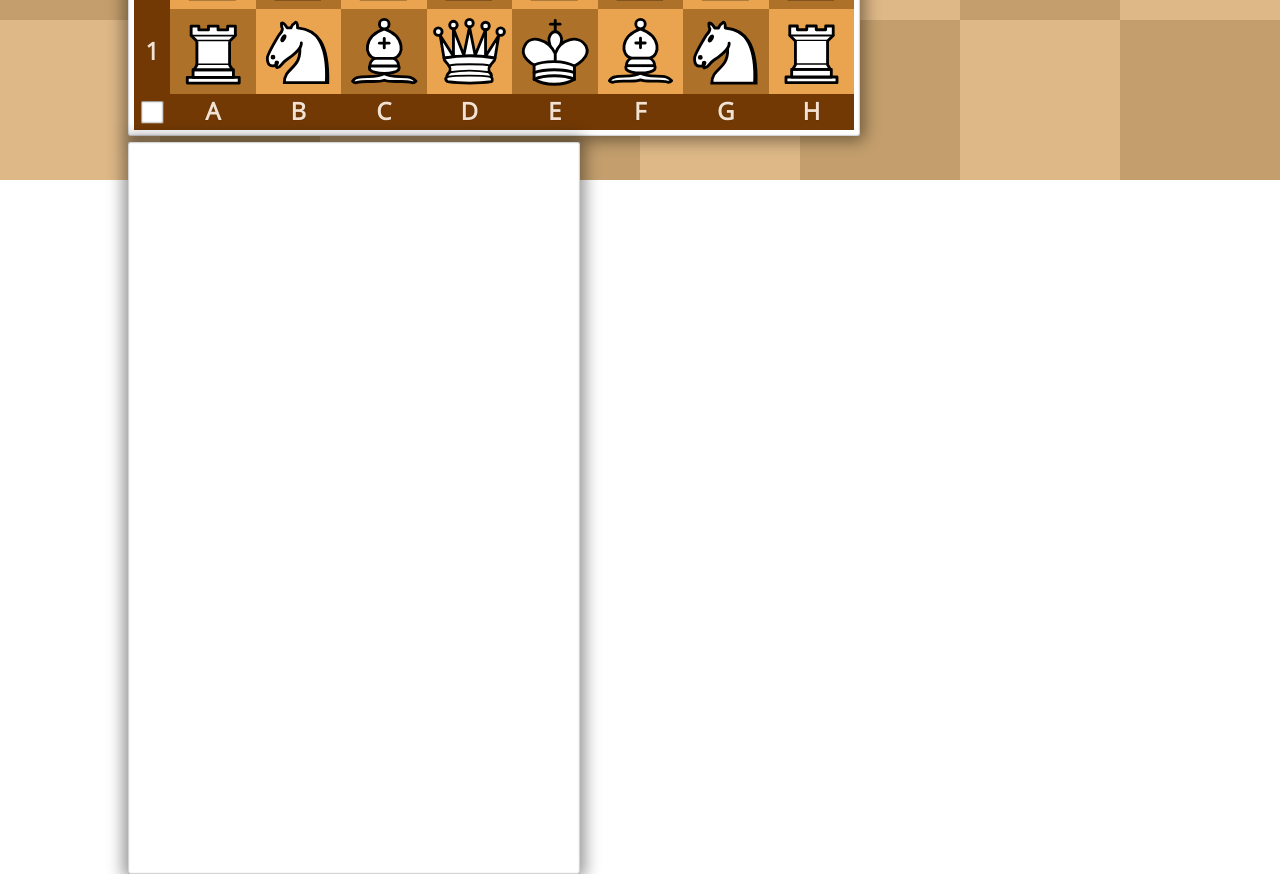
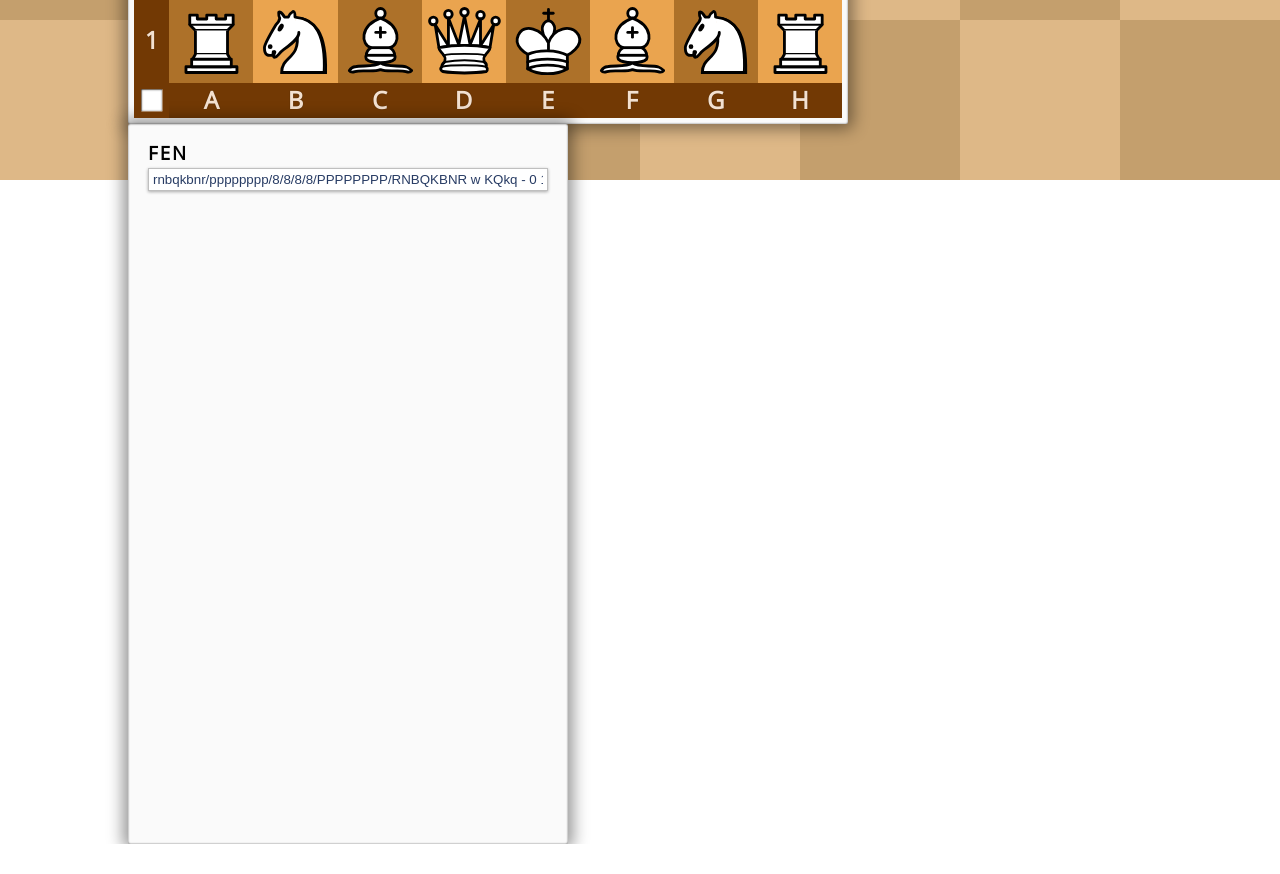
Before and after one commit to mbuvarp/chessboard, a Vue app in the folder chessboard/: page / in a window 1280 px wide. Shown: the part 620-1494 px from the top of the page. After the commit the page ends 1464 px from the top, so only its background shows below. Built offline with nearby package versions, Linux system fonts and the light colour scheme.

Commit message:
Check is now discovered, and fixed bug in en passant where any piece could capture

```diff
--- a/chessboard/src/components/Board.vue
+++ b/chessboard/src/components/Board.vue
@@ -68,7 +68,7 @@
 
 <script>
     import Vue from 'vue'
-    import { mapState } from 'vuex'
+    import { mapState, mapMutations } from 'vuex'
     import ChessPiece from '../assets/libs/chesspiece'
 
     // const interact = require('interactjs')
@@ -86,6 +86,7 @@
 
                 currentPiece: null,
                 turn: 0,
+                check: false,
                 enPassant: null,
                 promoting: false,
                 promotion: null,
@@ -96,6 +97,8 @@
                     blackKing: true,
                     blackQueen: true
                 },
+                halfMove: 0,
+                fullMove: 1,
 
                 interact: {
                     holdingPiece: null,
@@ -162,6 +165,8 @@
                         const piece = new ChessPiece(type, color, side, square)
                         this.pieces.push(piece)
                     }
+
+                this.updateConfigFEN(this.createFEN())
             },
 
             initInteract() {
@@ -252,9 +257,11 @@
                 // Snap piece to square if legal move and perform move
                 const square = this.interact.overSquare
                 const squareElement = this.squareElementByDescriptor(square)
-                if (squareElement !== null && this.currentPiece.moveIsLegal(square)) {
-                    this.performMove(square)
-                }
+                if (squareElement !== null && this.currentPiece.moveIsLegal(square))
+                    if (!this.check || !this.lookForCheckIf(this.currentPiece.square, square))
+                        this.performMove(square)
+
+
                 pieceElement.css({
                     left: 0,
                     top: 0,
@@ -280,11 +287,13 @@
                     return
 
                 // Check if there is a capture
-                if (this.squareIsOccupied(square, piece.opponent))
+                if (this.squareIsOccupied(square, piece.opponent)) {
                     this.capturePiece(this.getPieceBySquare(square))
-                else if (square === this.enPassant) {
+                    this.halfMove = -1
+                } else if (square === this.enPassant && piece.type === 'P') {
                     const epSquare = this.enPassant.substring(0, 1) + (parseInt(this.enPassant.substring(1, 2), 10) + (piece.color === 'W' ? -1 : 1))
                     this.capturePiece(this.getPieceBySquare(epSquare))
+                    this.halfMove = -1
                 }
 
                 const prevSquare = piece.square
@@ -331,12 +340,20 @@
                     this.enPassant = null
 
                 const finishTurn = function (self) {
+                    // Increase halfMove and fullMove
+                    self.halfMove = piece.type === 'P' ? 0 : self.halfMove + 1
+                    self.fullMove += self.turn
+
                     // Update turn
                     self.turn = self.turn === 0 ? 1 : 0
+
+                    self.check = false
 
                     if (self.boardConfig.highlight.move)
                         self.highlightedSquares.move = [prevSquare, square]
 
+                    // Update FEN and find new legal moves
+                    self.updateConfigFEN(self.createFEN())
                     self.findAllLegalMoves()
                 }
 
@@ -365,7 +382,6 @@
 
                 // Set promoter style
                 const col = Math.abs(square.charCodeAt(0) - (this.boardConfig.flipped ? 73 : 64))
-                console.log(col)
                 const toRight = col > 5
                 let left = squareElement.offset().left
                 if (toRight)
@@ -405,6 +421,8 @@
             squareIsAttacked(square, color) {
                 for (let i = 0; i < this.pieces.length; i++) {
                     const piece = this.pieces[i]
+                    if (piece.is_captured)
+                        continue
                     if (piece.color === color) {
                         if (piece.type !== 'P' && piece.legalMoves.includes(square))
                             return true
@@ -425,10 +443,16 @@
                 }
                 return false
             },
-            findAllLegalMoves() {
+            findAllLegalMoves(nocheck) {
+                if (typeof nocheck === 'undefined')
+                    nocheck = false
+
                 for (let i = 0; i < this.pieces.length; ++i)
                     if (!this.pieces[i].is_captured)
                         this.pieces[i].legalMoves = this.findLegalMovesForPiece(this.pieces[i])
+
+                if (!nocheck)
+                    this.check = this.lookForCheck()
             },
             findLegalMovesForPiece(piece) {
                 // TODO check if can move, e.g. if there is a discovered check
@@ -447,8 +471,6 @@
                 const rank = parseInt(piece.square.substring(1, 2), 10)
 
                 if (piece.type === 'P') {
-                    // TODO en passant
-
                     if (piece.color === 'W') {
                         // Advance pawn 1
                         if (rank < 8)
@@ -841,6 +863,39 @@
 
                 return legalMoves
             },
+            lookForCheck() {
+                // Check to see if king square is attacked
+                const whiteKing = this.pieces.find(piece => piece.color === 'W' && piece.type === 'K')
+                const blackKing = this.pieces.find(piece => piece.color === 'B' && piece.type === 'K')
+
+                if (typeof whiteKing === 'undefined' || typeof blackKing === 'undefined')
+                    // TODO invalid game
+                    return false
+
+                return this.squareIsAttacked(whiteKing.square, 'B') || this.squareIsAttacked(blackKing.square, 'W')
+            },
+            lookForCheckIf(fromSquare, toSquare) {
+                const piece = this.getPieceBySquare(fromSquare)
+
+                if (typeof piece === 'undefined')
+                    // TODO error
+                    return false
+
+                const pieceOnTarget = this.getPieceBySquare(toSquare)
+                if (typeof pieceOnTarget !== 'undefined')
+                    pieceOnTarget.is_captured = true
+
+                piece.square = toSquare
+                this.findAllLegalMoves(true)
+                const check = this.lookForCheck()
+
+                // Reset
+                if (typeof pieceOnTarget !== 'undefined')
+                    pieceOnTarget.is_captured = false
+                piece.square = fromSquare
+                this.findAllLegalMoves(false)
+                return check
+            },
 
             getPieceBySquare(square) {
                 return this.pieces.find(piece => piece.square === square)
@@ -867,14 +922,64 @@
                 return this.highlightedSquares.move.includes(square)
             },
 
+            createFEN() {
+                let fen = ''
+
+                // Iterate over ranks, descending
+                for (let r = 8; r >= 1; --r) {
+                    let rankStr = ''
+                    let empty = 0
+                    // Iterate over cols, from A
+                    for (let c = 65; c <= 72; ++c) {
+                        const letter = String.fromCharCode(c)
+                        const piece = this.getPieceBySquare(`${letter}${r}`)
+                        if (typeof piece === 'undefined')
+                            ++empty
+                        else {
+                            if (empty) {
+                                rankStr += empty
+                                empty = 0
+                            }
+                            rankStr += piece.color === 'B' ? piece.type.toLowerCase() : piece.type.toUpperCase()
+                        }
+                    }
+                    fen += (rankStr || '8')
+                    fen += empty > 0 && empty < 8 ? empty : ''
+                    fen += r === 1 ? '' : '/'
+                }
+
+                // Turn
+                const color = this.turn === 0 ? 'w' : 'b'
+                fen += ` ${color} `
+
+                // Castling
+                fen += this.castling.whiteKing ? 'K' : ''
+                fen += this.castling.whiteQueen ? 'Q' : ''
+                fen += this.castling.blackKing ? 'k' : ''
+                fen += this.castling.blackQueen ? 'q' : ''
+
+                // En passant
+                fen += this.enPassant === null ? ' - ' : ` ${this.enPassant.toLowerCase()} `
+
+                // Half move and full move
+                fen += `${this.halfMove} ${this.fullMove}`
+
+                return fen
+            },
+
             keyDown(evt) {
                 switch (evt.key.toLowerCase()) {
                 case 't':
+                    this.createFEN()
                     break;
                 default:
                     break;
                 }
-            }
+            },
+
+            ...mapMutations([
+                'updateConfigFEN'
+            ])
         }
     }
 
--- a/chessboard/src/components/BoardContainer.vue
+++ b/chessboard/src/components/BoardContainer.vue
@@ -25,13 +25,14 @@
         width: 720px;
         height: 720px;
         margin-right: 36px;
-        display: inline-block;
+        float: left;
         padding: 6px;
-        background-color: white;
+        background-color: #fafafa;
         text-shadow: 0px 0px 1px rgba(0, 0, 0, 0.5);
         box-shadow: 0 0 16px 5px rgba(0, 0, 0, 0.42),
                     inset 0 0 2px rgba(0, 0, 0, 0.63);
         border-radius: 2px;
+        box-sizing: border-box;
     }
 
 </style>
--- a/chessboard/src/components/BoardControls.vue
+++ b/chessboard/src/components/BoardControls.vue
@@ -1,17 +1,34 @@
 <template>
 
     <div id="controls">
-
+        <div class="fen">
+            <h3>FEN</h3>
+            <input type="text" :value="fen">
+        </div>
     </div>
 
 </template>
 
 <script>
+    import { mapState, mapMutations } from 'vuex'
+
     export default {
         name: 'BoardControls',
 
         components: {
 
+        },
+
+        computed: {
+            ...mapState({
+                fen: state => state.config.fen
+            })
+        },
+
+        methods: {
+            ...mapMutations([
+                'updateConfigFEN'
+            ])
         }
     };
 
@@ -19,17 +36,42 @@
 
 <style lang="scss" scoped>
 
+    @font-face {
+        font-family: 'OpenSans-Regular';
+        src: url('/static/fonts/OpenSans/OpenSans-Regular.ttf') format('truetype');
+    }
+
     div#controls {
         width: 440px;
         height: 720px;
-        padding: 6px;
-        transform: translateY(6px);
-        display: inline-block;
-        background-color: white;
-        text-shadow: 0px 0px 1px rgba(0, 0, 0, 0.5);
+        padding: 16px 20px;
+        float: left;
+        background-color: #fafafa;
         box-shadow: 0 0 16px 5px rgba(0, 0, 0, 0.42),
                     inset 0 0 2px rgba(0, 0, 0, 0.63);
         border-radius: 2px;
+        box-sizing: border-box;
+        font-family: 'OpenSans-Regular', arial, sans-serif;
+
+        h3 {
+            margin: 0 0 2px 0;
+            letter-spacing: 2px;
+        }
+        input[type="text"] {
+            width: 100%;
+            box-sizing: border-box;
+            padding: 3px 4px;
+            border: 1px solid #bfbfbf;
+            box-shadow: 0 1px 3px 0px rgba(0, 0, 0, 0.32);
+            color: rgb(40, 60, 100);
+
+            &:hover {
+                box-shadow: 0 1px 3px 1px rgba(0, 0, 0, 0.32);
+            }
+        }
+        div.fen {
+            width: 100%;
+        }
     }
 
 </style>
--- a/chessboard/src/store/store.js
+++ b/chessboard/src/store/store.js
@@ -6,6 +6,8 @@ Vue.use(Vuex)
 export default new Vuex.Store({
     state: {
         config: {
+            fen: '',
+            pgn: '',
             board: {
                 highlight: {
                     legal: true,
@@ -34,5 +36,11 @@ export default new Vuex.Store({
 
             }
         }
+    },
+
+    mutations: {
+        updateConfigFEN(state, value) {
+            state.config.fen = value
+        }
     }
 })
```
